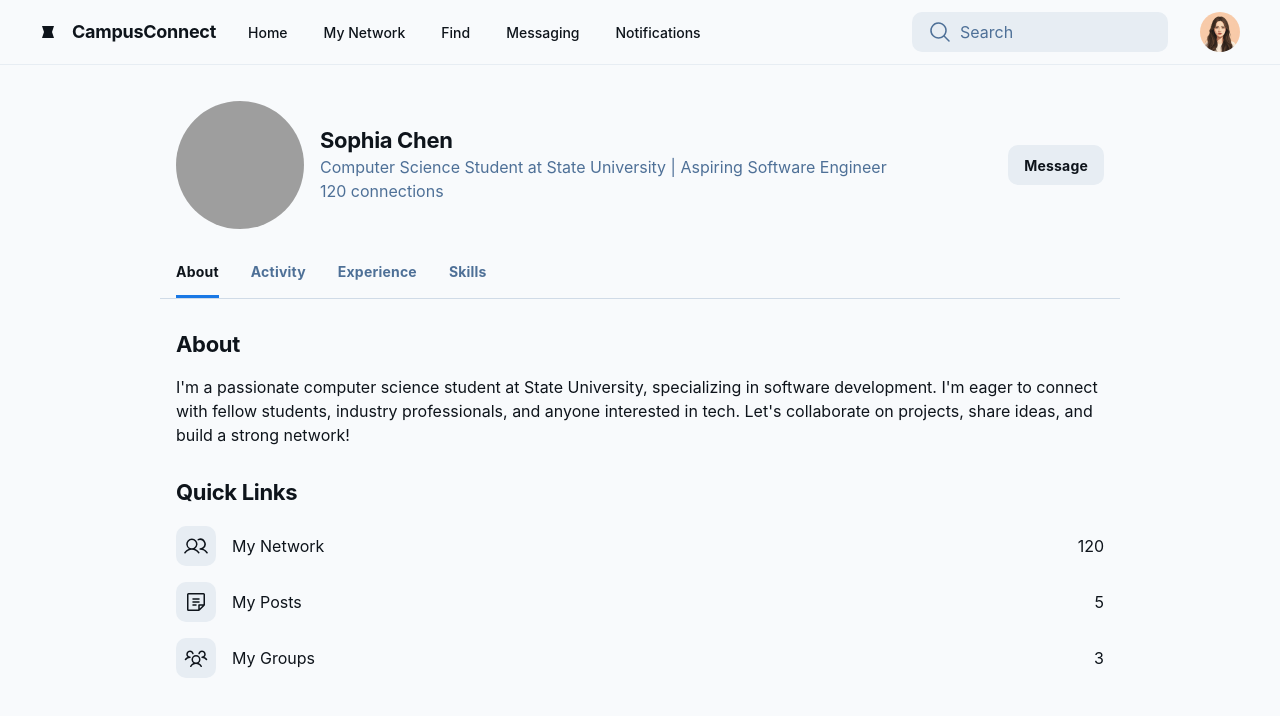
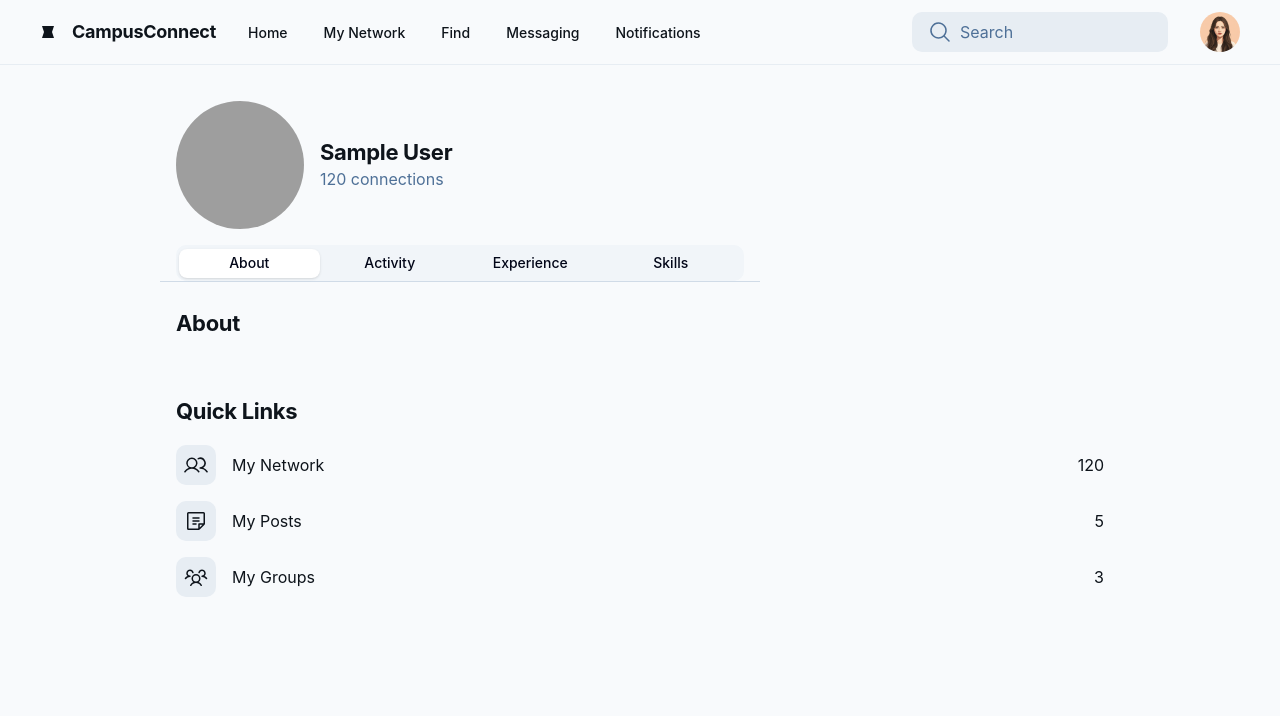
Before and after one commit to ShadabKhan-01/CampusConnect, a Next.js app: page / in a window 1280 px wide. Shown: the top 716 px of the page. Built offline with nearby package versions, Linux system fonts and the light colour scheme; sample sign-in values are in the browser's storage; grey boxes are pictures that could not be loaded.

Commit message:
profile funtionalities

```diff
--- a/package.json
+++ b/package.json
@@ -12,6 +12,7 @@
     "@hookform/resolvers": "^5.0.1",
     "@radix-ui/react-label": "^2.1.7",
     "@radix-ui/react-slot": "^1.2.3",
+    "@radix-ui/react-tabs": "^1.1.12",
     "class-variance-authority": "^0.7.1",
     "clsx": "^2.1.1",
     "lucide-react": "^0.511.0",
--- a/src/app/page.js
+++ b/src/app/page.js
@@ -1,6 +1,43 @@
+"use client";
 import Navbar from '@/components/Navbar';
+import { useEffect, useState } from 'react';
+import { useRouter } from "next/navigation";
+import { Tabs, TabsContent, TabsList, TabsTrigger } from "@/components/ui/tabs"
+import Link from 'next/link';
+
 
 export default function ProfilePage() {
+
+  const [userName, setUserName] = useState("");
+  const [userCollageId, setUserCollageId] = useState("");
+  const [userHeadlines, setUserHeadlines] = useState("");
+  const [userAbout, setUserAbout] = useState("");
+  const [userActivity, setUserActivity] = useState("");
+  const [userExperience, setUserExperience] = useState("");
+  const [userSkills, setUserSkills] = useState("");
+  const router = useRouter();
+
+  useEffect(() => {
+    const userData = localStorage.getItem("campusConnet_userData");
+    if (!userData) {
+      console.log("No user data found in local storage");
+      router.push('/userform'); // Redirect to the form page
+      return;
+    }
+    else {
+      const parsedData = JSON.parse(userData);
+      setUserName(parsedData.name);
+      setUserCollageId(parsedData.collageId);
+      setUserHeadlines(parsedData.headlines);
+      setUserAbout(parsedData.about);
+      setUserActivity(parsedData.activity);
+      setUserExperience(parsedData.experience);
+      setUserSkills(parsedData.skills);
+    }
+
+  }, [])
+
+
   return (
     <>
       <div className="relative flex size-full min-h-screen flex-col bg-slate-50 group/design-root overflow-x-hidden" style={{ fontFamily: 'Inter, "Noto Sans", sans-serif' }}>
@@ -16,40 +53,43 @@
                       style={{ backgroundImage: 'url("https://lh3.googleusercontent.com/aida-public/AB6AXuCOw8ipvQJzokdeA9-TPLh81FQwp6ez1GIN_Sxo9CnE6c6KodDzf8fA5wJw-9Vx6o9qx7QgcMVjlDf-Y_UJ-sHCmKS_JIPphflGTXifnaqzXN4-4EhoP0Q01HMQJXv2twCLcLbXBm2ZmWI9xIDZ8NyP79feMkK1d_GbcsHqo0ZGsoy8H8qPswB5vL5aUKUFRAYePxAL0cKP1hztNR1L9BHJsIny3STmAyAMskaJT84OhjKzn7tNSyfUZ2t30BXc9b9SG8QlU6AZZpJY")' }}
                     ></div>
                     <div className="flex flex-col justify-center">
-                      <p className="text-[#0e141b] text-[22px] font-bold leading-tight tracking-[-0.015em]">Sophia Chen</p>
-                      <p className="text-[#4e7097] text-base font-normal leading-normal">Computer Science Student at State University | Aspiring Software Engineer</p>
+                      <p className="text-[#0e141b] text-[22px] font-bold leading-tight tracking-[-0.015em]">{userName}</p>
+                      <p className="text-[#4e7097] text-base font-normal leading-normal">{userHeadlines}</p>
                       <p className="text-[#4e7097] text-base font-normal leading-normal">120 connections</p>
                     </div>
                   </div>
-                  <button
-                    className="flex min-w-[84px] cursor-pointer items-center justify-center overflow-hidden rounded-lg h-10 px-4 bg-[#e7edf3] text-[#0e141b] text-sm font-bold leading-normal tracking-[0.015em] w-full max-w-[480px] @[480px]:w-auto"
-                  >
-                    <span className="truncate">Message</span>
-                  </button>
                 </div>
               </div>
               <div className="pb-3">
-                <div className="flex border-b border-[#d0dbe7] px-4 gap-8">
-                  <a className="flex flex-col items-center justify-center border-b-[3px] border-b-[#1978e5] text-[#0e141b] pb-[13px] pt-4" href="#">
-                    <p className="text-[#0e141b] text-sm font-bold leading-normal tracking-[0.015em]">About</p>
-                  </a>
-                  <a className="flex flex-col items-center justify-center border-b-[3px] border-b-transparent text-[#4e7097] pb-[13px] pt-4" href="#">
-                    <p className="text-[#4e7097] text-sm font-bold leading-normal tracking-[0.015em]">Activity</p>
-                  </a>
-                  <a className="flex flex-col items-center justify-center border-b-[3px] border-b-transparent text-[#4e7097] pb-[13px] pt-4" href="#">
-                    <p className="text-[#4e7097] text-sm font-bold leading-normal tracking-[0.015em]">Experience</p>
-                  </a>
-                  <a className="flex flex-col items-center justify-center border-b-[3px] border-b-transparent text-[#4e7097] pb-[13px] pt-4" href="#">
-                    <p className="text-[#4e7097] text-sm font-bold leading-normal tracking-[0.015em]">Skills</p>
-                  </a>
-                </div>
+                <Tabs defaultValue="account" className="w-[600px]">
+                  <div className="flex border-b border-[#d0dbe7] px-4 gap-8">
+                    <TabsList className="grid w-full grid-cols-4" >
+                      <TabsTrigger value="account">About</TabsTrigger>
+                      <TabsTrigger value="Activity">Activity</TabsTrigger>
+                      <TabsTrigger value="Experience">Experience</TabsTrigger>
+                      <TabsTrigger value="Skills">Skills</TabsTrigger>
+                    </TabsList>
+                  </div>
+                  <TabsContent value="account">
+                    <h2 className="text-[#0e141b] text-[22px] font-bold leading-tight tracking-[-0.015em] px-4 pb-3 pt-5">About</h2>
+                    <p className="text-[#0e141b] text-base font-normal leading-normal pb-3 pt-1 px-4">{userAbout}</p>
+                  </TabsContent>
+                  <TabsContent value="Activity">
+                    <h2 className="text-[#0e141b] text-[22px] font-bold leading-tight tracking-[-0.015em] px-4 pb-3 pt-5">Activity</h2>
+                    <p className="text-[#0e141b] text-base font-normal leading-normal pb-3 pt-1 px-4">{userActivity}</p>
+                  </TabsContent>
+                  <TabsContent value="Experience">
+                    <h2 className="text-[#0e141b] text-[22px] font-bold leading-tight tracking-[-0.015em] px-4 pb-3 pt-5">Experience</h2>
+                    <p className="text-[#0e141b] text-base font-normal leading-normal pb-3 pt-1 px-4">{userExperience}</p>
+                  </TabsContent>
+                  <TabsContent value="Skills">
+                    <h2 className="text-[#0e141b] text-[22px] font-bold leading-tight tracking-[-0.015em] px-4 pb-3 pt-5">Skills</h2>
+                    <p className="text-[#0e141b] text-base font-normal leading-normal pb-3 pt-1 px-4">{userSkills}</p>
+                  </TabsContent>
+                </Tabs>
               </div>
-              <h2 className="text-[#0e141b] text-[22px] font-bold leading-tight tracking-[-0.015em] px-4 pb-3 pt-5">About</h2>
-              <p className="text-[#0e141b] text-base font-normal leading-normal pb-3 pt-1 px-4">
-                I'm a passionate computer science student at State University, specializing in software development. I'm eager to connect with fellow students, industry
-                professionals, and anyone interested in tech. Let's collaborate on projects, share ideas, and build a strong network!
-              </p>
               <h2 className="text-[#0e141b] text-[22px] font-bold leading-tight tracking-[-0.015em] px-4 pb-3 pt-5">Quick Links</h2>
+              <Link href={'/my-network'}>
               <div className="flex items-center gap-4 bg-slate-50 px-4 min-h-14 justify-between">
                 <div className="flex items-center gap-4">
                   <div className="text-[#0e141b] flex items-center justify-center rounded-lg bg-[#e7edf3] shrink-0 size-10" data-icon="Users" data-size="24px" data-weight="regular">
@@ -62,7 +102,8 @@
                   <p className="text-[#0e141b] text-base font-normal leading-normal flex-1 truncate">My Network</p>
                 </div>
                 <div className="shrink-0"><p className="text-[#0e141b] text-base font-normal leading-normal">120</p></div>
-              </div>
+              </div></Link>
+              <Link href={'/'}>
               <div className="flex items-center gap-4 bg-slate-50 px-4 min-h-14 justify-between">
                 <div className="flex items-center gap-4">
                   <div className="text-[#0e141b] flex items-center justify-center rounded-lg bg-[#e7edf3] shrink-0 size-10" data-icon="Note" data-size="24px" data-weight="regular">
@@ -75,7 +116,8 @@
                   <p className="text-[#0e141b] text-base font-normal leading-normal flex-1 truncate">My Posts</p>
                 </div>
                 <div className="shrink-0"><p className="text-[#0e141b] text-base font-normal leading-normal">5</p></div>
-              </div>
+              </div></Link>
+              <Link href={'/'}>
               <div className="flex items-center gap-4 bg-slate-50 px-4 min-h-14 justify-between">
                 <div className="flex items-center gap-4">
                   <div className="text-[#0e141b] flex items-center justify-center rounded-lg bg-[#e7edf3] shrink-0 size-10" data-icon="UsersThree" data-size="24px" data-weight="regular">
@@ -88,7 +130,7 @@
                   <p className="text-[#0e141b] text-base font-normal leading-normal flex-1 truncate">My Groups</p>
                 </div>
                 <div className="shrink-0"><p className="text-[#0e141b] text-base font-normal leading-normal">3</p></div>
-              </div>
+              </div></Link>
             </div>
           </div>
         </div>
--- /dev/null
+++ b/src/components/ui/tabs.jsx
@@ -0,0 +1,62 @@
+"use client"
+
+import * as React from "react"
+import * as TabsPrimitive from "@radix-ui/react-tabs"
+
+import { cn } from "@/lib/utils"
+
+function Tabs({
+  className,
+  ...props
+}) {
+  return (
+    <TabsPrimitive.Root
+      data-slot="tabs"
+      className={cn("flex flex-col gap-2", className)}
+      {...props} />
+  );
+}
+
+function TabsList({
+  className,
+  ...props
+}) {
+  return (
+    <TabsPrimitive.List
+      data-slot="tabs-list"
+      className={cn(
+        "bg-muted text-muted-foreground inline-flex h-9 w-fit items-center justify-center rounded-lg p-[3px]",
+        className
+      )}
+      {...props} />
+  );
+}
+
+function TabsTrigger({
+  className,
+  ...props
+}) {
+  return (
+    <TabsPrimitive.Trigger
+      data-slot="tabs-trigger"
+      className={cn(
+        "data-[state=active]:bg-background dark:data-[state=active]:text-foreground focus-visible:border-ring focus-visible:ring-ring/50 focus-visible:outline-ring dark:data-[state=active]:border-input dark:data-[state=active]:bg-input/30 text-foreground dark:text-muted-foreground inline-flex h-[calc(100%-1px)] flex-1 items-center justify-center gap-1.5 rounded-md border border-transparent px-2 py-1 text-sm font-medium whitespace-nowrap transition-[color,box-shadow] focus-visible:ring-[3px] focus-visible:outline-1 disabled:pointer-events-none disabled:opacity-50 data-[state=active]:shadow-sm [&_svg]:pointer-events-none [&_svg]:shrink-0 [&_svg:not([class*='size-'])]:size-4",
+        className
+      )}
+      {...props} />
+  );
+}
+
+function TabsContent({
+  className,
+  ...props
+}) {
+  return (
+    <TabsPrimitive.Content
+      data-slot="tabs-content"
+      className={cn("flex-1 outline-none", className)}
+      {...props} />
+  );
+}
+
+export { Tabs, TabsList, TabsTrigger, TabsContent }
```
Also changed, not shown: 1 other file (tests, documents, lock files or other folders).
